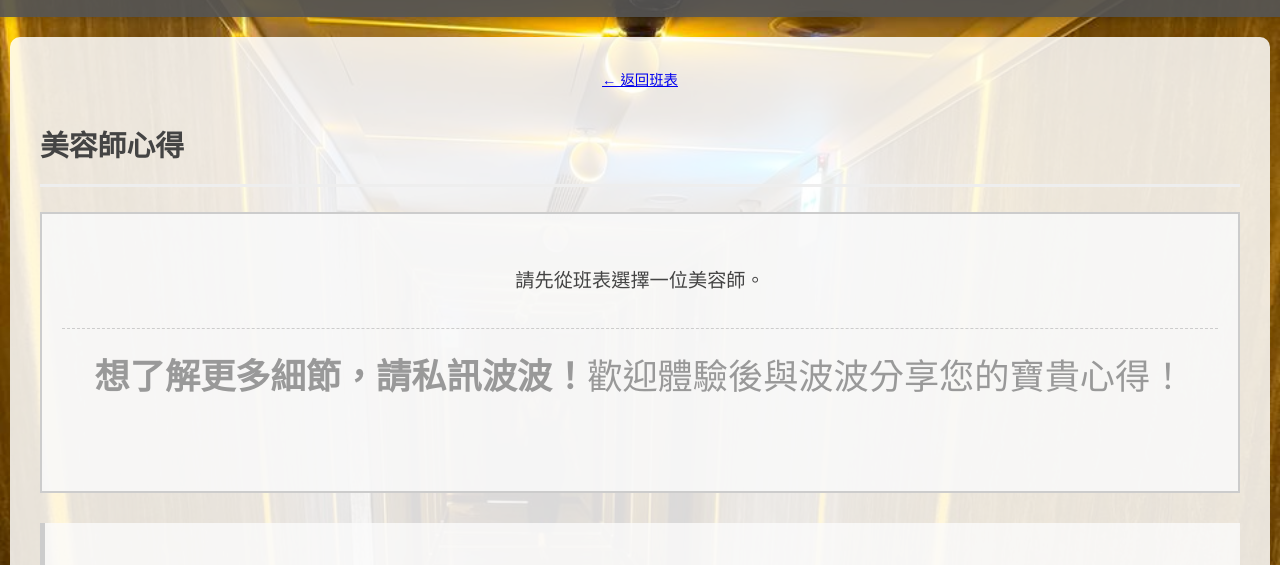
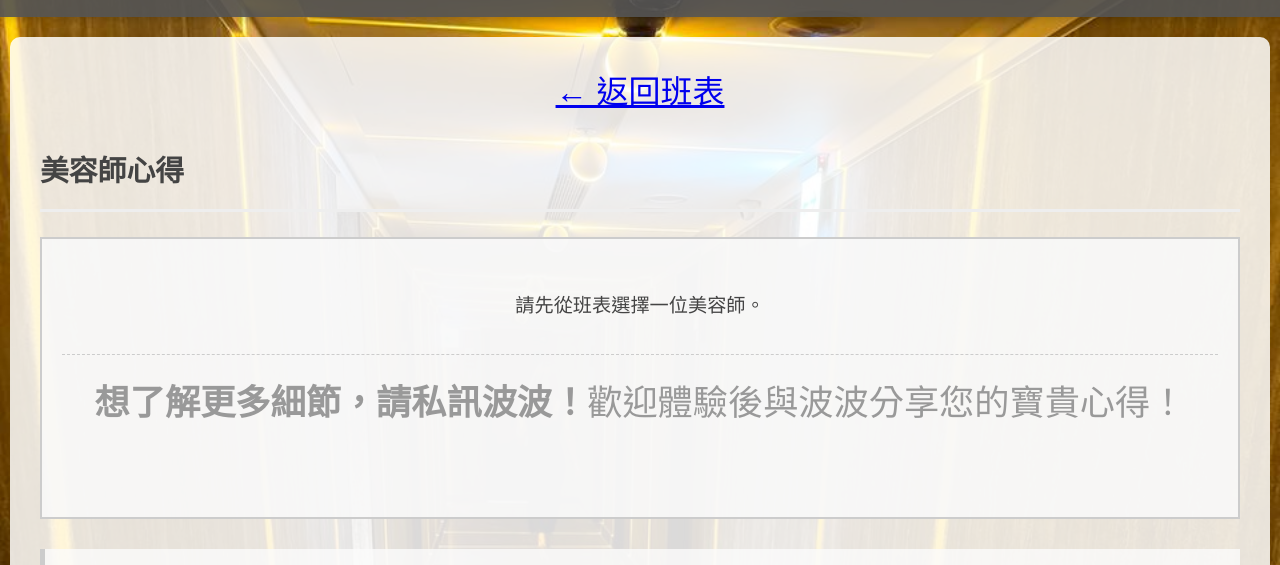
Before and after one commit to jokey998/bobospa, a website built with Vite: page reviews.html in a window 1280 px wide. Shown: the part 164-729 px from the top of the page. Built offline with nearby package versions, Linux system fonts and the light colour scheme.

Commit message:
Update reviews.html

```diff
--- a/reviews.html
+++ b/reviews.html
@@ -29,7 +29,7 @@
 
     <main class="content-page">
         <div style="text-align: center; margin-bottom: 30px;">
-            <a href="schedule.html" class="hero-btn secondary-btn" style="padding: 5px 15px; font-size: 0.9em;">← 返回班表</a>
+            <a href="schedule.html" class="hero-btn secondary-btn" style="padding: 5px 15px; font-size: 2.0em;">← 返回班表</a>
         </div>
 
         <h2 id="girl-name-title">美容師心得</h2>
```
